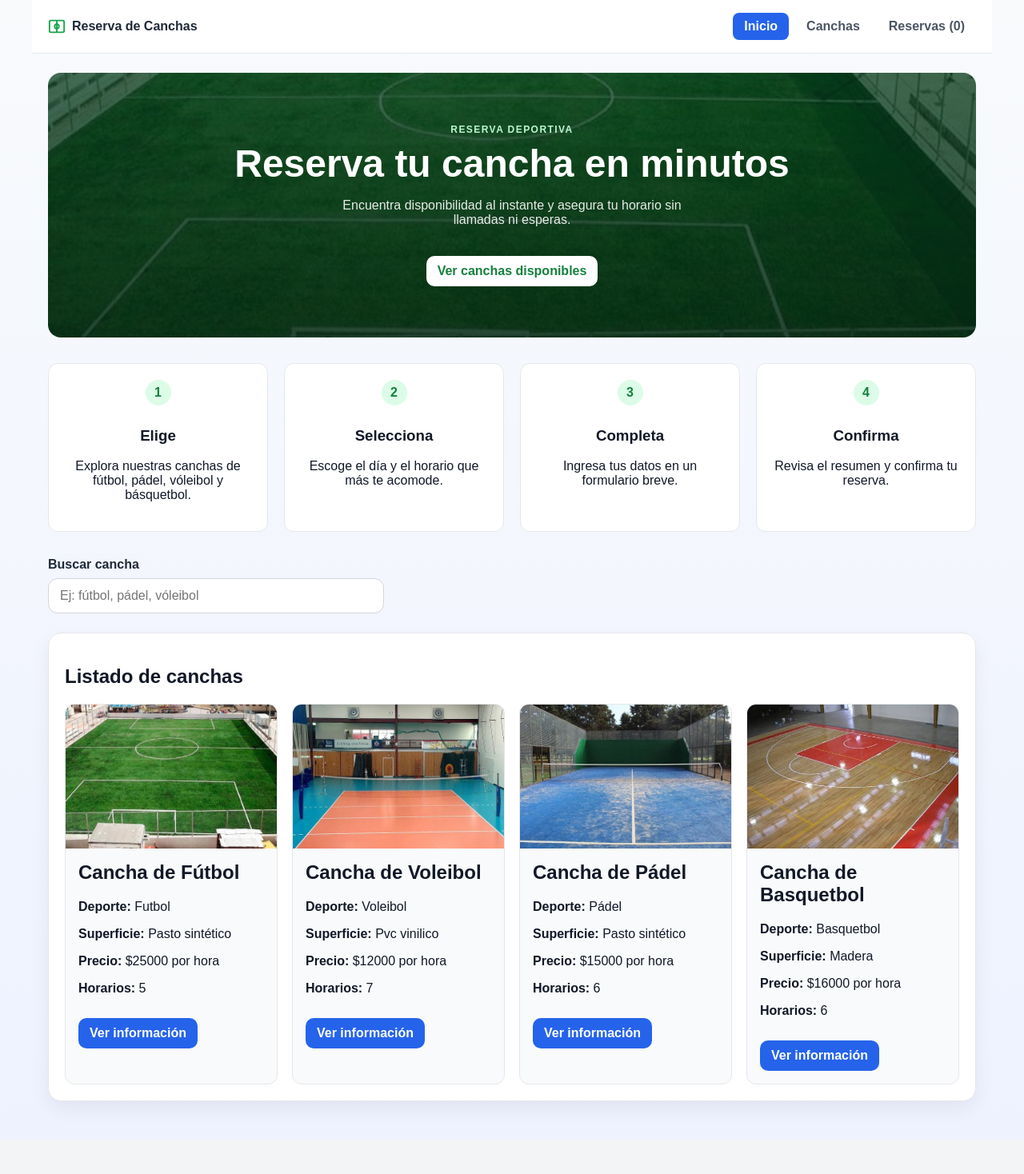
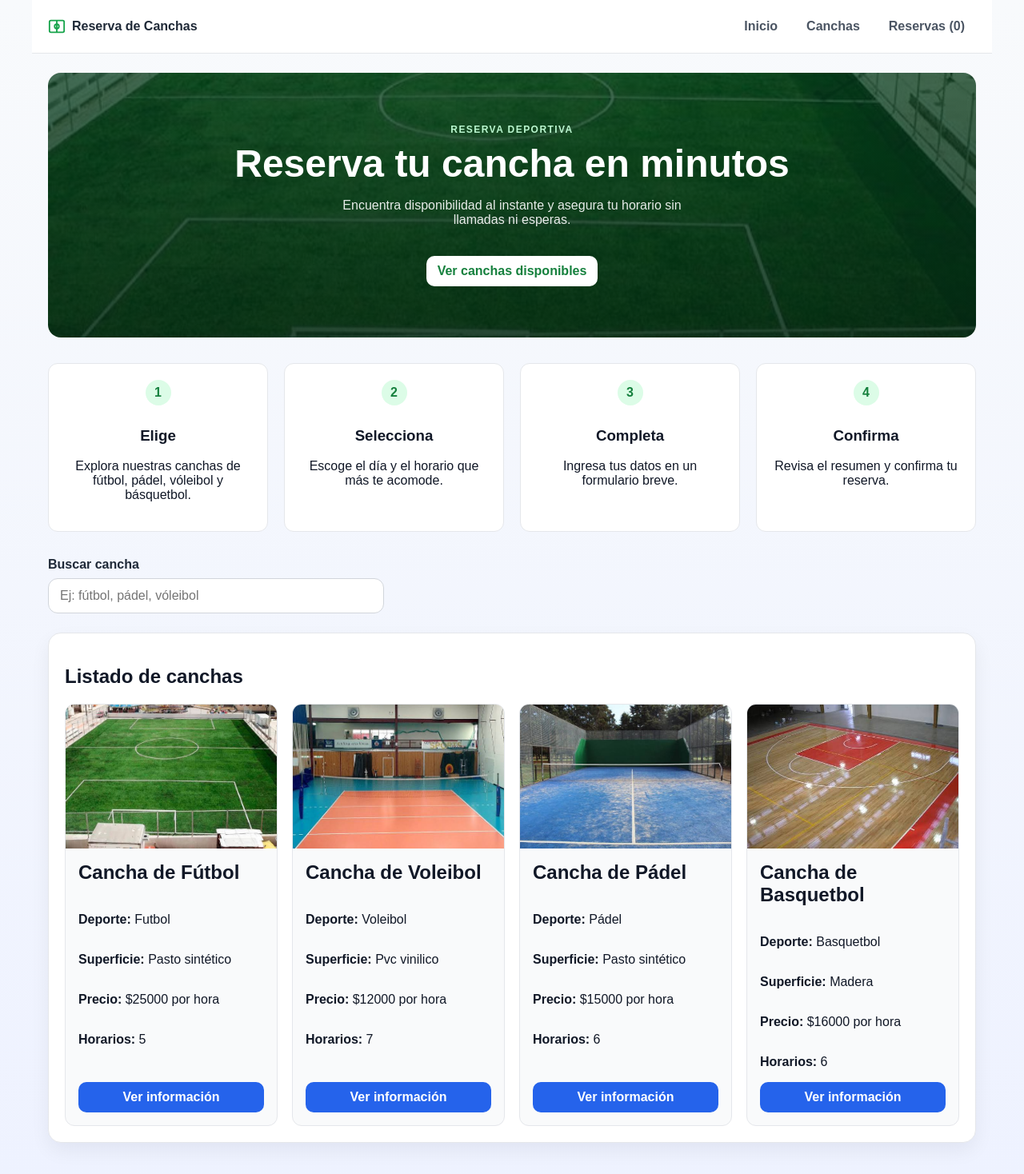
Before and after one commit to martinnc21/reserva-de-canchas, a React (Vite) app: page / in a window 1280 px wide. Shown: the top 1468 px of the page at 80% size. Before the commit the page ends 1425 px from the top, so only its background shows below. Built offline with nearby package versions, Linux system fonts and the light colour scheme.

Commit message:
style: quitar resaltado fijo de Inicio y parejar altura de tarjetas de canchas

```diff
--- a/src/App.css
+++ b/src/App.css
@@ -64,6 +64,9 @@ h1 {
   border-radius: 12px;
   overflow: hidden;
   transition: transform 0.2s ease, border-color 0.2s ease;
+  display: flex;
+  flex-direction: column;
+  height: 100%;
 }
 
 .cancha-card.selected {
@@ -85,6 +88,9 @@ h1 {
 
 .cancha-body {
   padding: 16px;
+  flex: 1;
+  display: flex;
+  flex-direction: column;
 }
 
 .cancha-body h2,
@@ -100,6 +106,10 @@ h1 {
   padding: 10px 14px;
   font-weight: 600;
   cursor: pointer;
+}
+
+.cancha-body .primary-button {
+  margin-top: auto;
 }
 
 .primary-button {
--- a/src/components/NavBar.tsx
+++ b/src/components/NavBar.tsx
@@ -21,10 +21,7 @@ function NavBar({ vistaActual, onInicio, onCanchas, onReservas, cantidadReservas
       </span>
 
       <div className="nav-links">
-        <button
-          className={vistaActual === "principal" ? "nav-link activo" : "nav-link"}
-          onClick={onInicio}
-        >
+        <button className="nav-link" onClick={onInicio}>
           Inicio
         </button>
 
```
